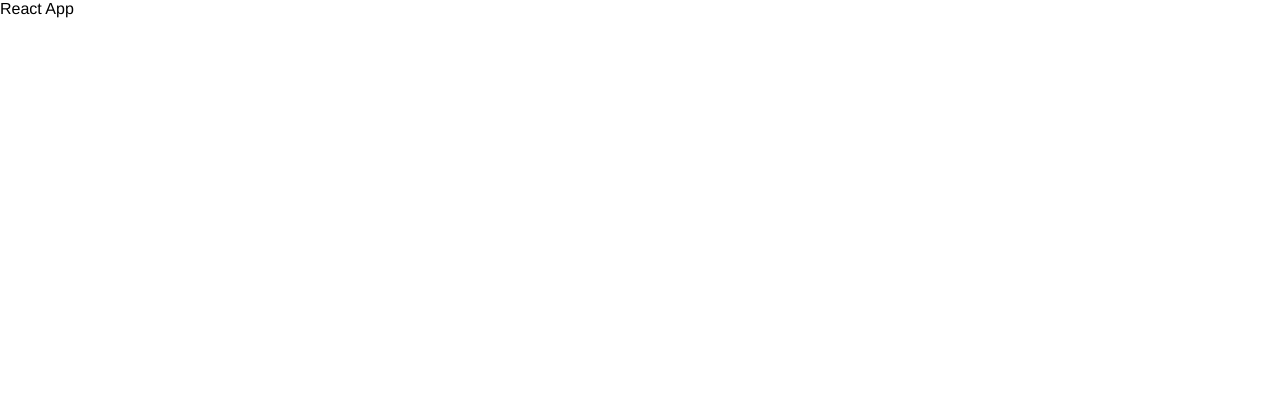
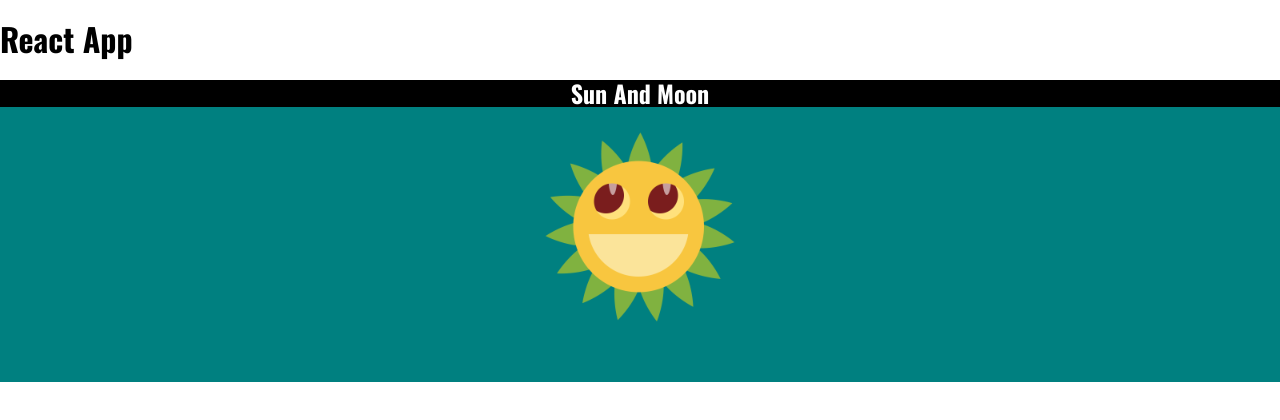
Before and after one commit to echois03/uclax-web1-summer21, a React (Create React App) app: page / in a window 1280 px wide. Shown: the top 420 px of the page. Built offline with nearby package versions, Linux system fonts and the light colour scheme.

Commit message:
sun and moon done

```diff
--- a/src/React/App.jsx
+++ b/src/React/App.jsx
@@ -1,9 +1,13 @@
 /*using react library*/
 import React from 'react'
+import SunAndMoon from './SunAndMoon/SunAndMoon.jsx';
 
 const App = () => {
     return (
-        <div>React App</div>
+        <div>
+            <h1>React App</h1>
+            <SunAndMoon />
+        </div>
     )
 }
 
--- /dev/null
+++ b/src/React/SunAndMoon/SunAndMoon.jsx
@@ -0,0 +1,41 @@
+import React, {useState} from 'react';
+import styled from 'styled-components';
+
+const SunAndMoon = () => {
+
+    const [imageState, imageStateUpdate] = useState ('/img/sun.png');
+
+    const handleOnMouseOver = () => {
+        console.log('Mousing over');
+        imageStateUpdate('img/moon.png')
+    }
+    const handleOnMouseOut = () => {
+        console.log('Mousing out');
+        imageStateUpdate('/img/sun.png')
+    }
+
+    return (
+            <SunAndMoonStyled>
+                <h2>Sun And Moon</h2>
+                <img
+                    src= {imageState}
+                    alt='Sun'
+                    onMouseOver={handleOnMouseOver}
+                    onMouseOut={handleOnMouseOut}
+                />
+            </SunAndMoonStyled>
+    )
+}
+
+export default SunAndMoon;
+
+const SunAndMoonStyled = styled.div`
+    background-color: teal;
+    text-align: center;
+    padding-bottom: 50px;
+
+    h2 {
+        background-color: black;
+        color: white;
+    }
+`;
```
